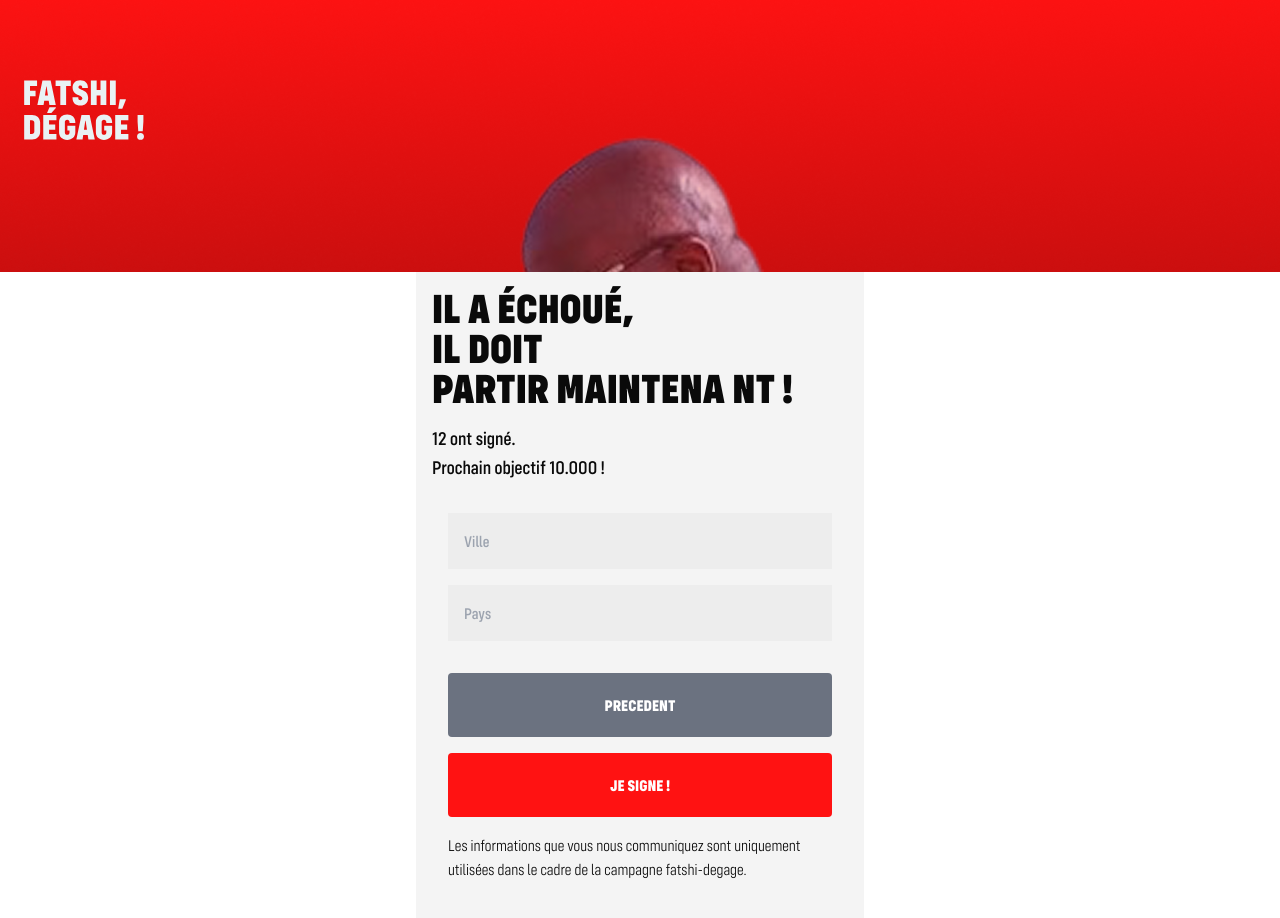
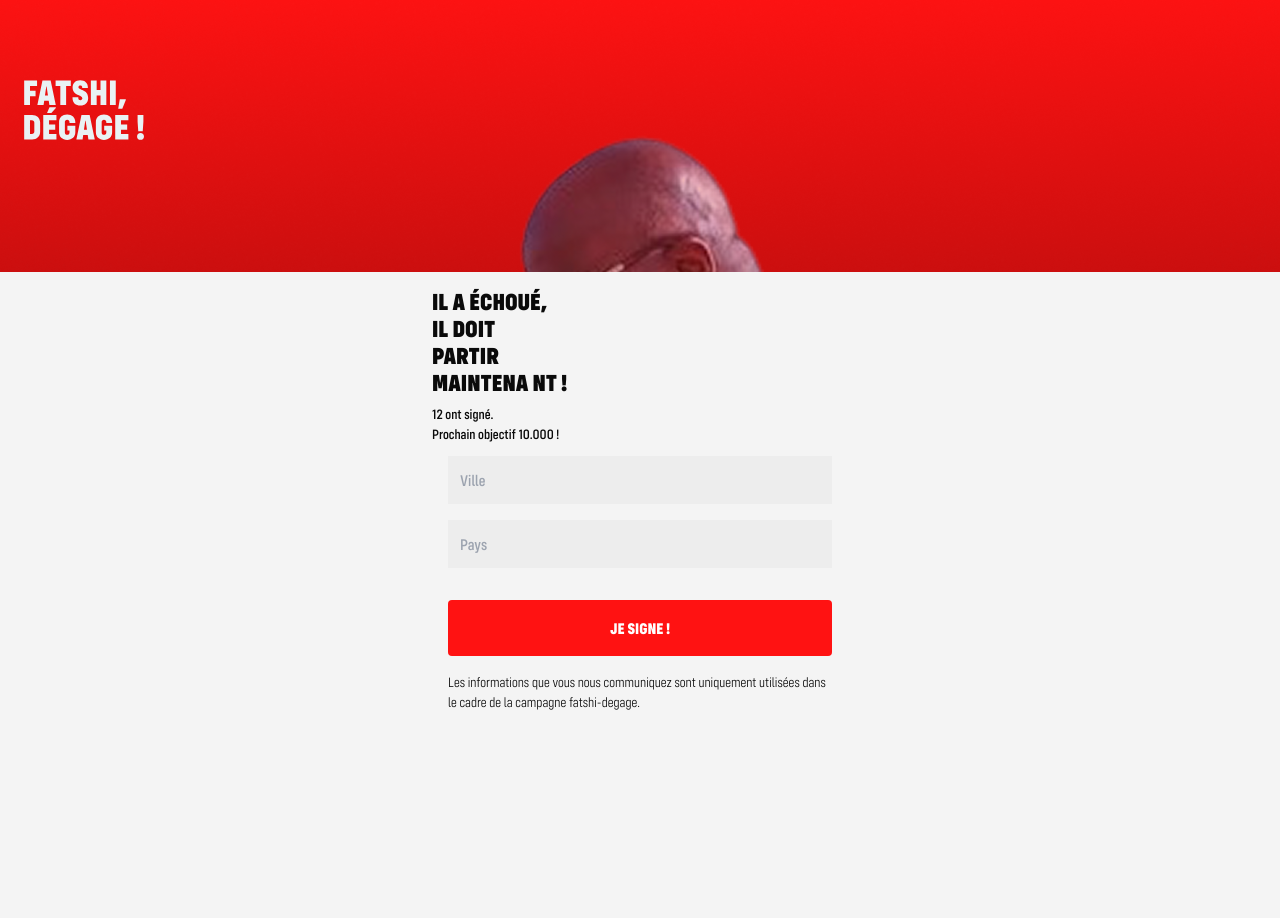
Before and after one commit to jambu43/fdegage, a Next.js app: page / in a window 1280 px wide. Both pictures are taken after a click on the button "SUIVANT". Shown: the top 918 px of the page. After the commit the page ends 848 px from the top, so only its background shows below. Built offline with nearby package versions, Linux system fonts and the light colour scheme.

Commit message:
Fixe again screen

```diff
--- a/app/layout.tsx
+++ b/app/layout.tsx
@@ -22,7 +22,7 @@ export default function RootLayout({
   return (
     <html lang="en">
       <body
-        className={`${embedCode.variable} antialiased h-max-[100vh]`}
+        className={`${embedCode.variable} antialiased h-max-[100vh] bg-[#F4F4F4]`}
       >
          <Header />
         {children}
--- a/app/page.tsx
+++ b/app/page.tsx
@@ -4,9 +4,7 @@ import Header from "@/components/home/header";
 import { SuccessModal } from "@/components/home/success-modal";
 import { useEffect, useState } from "react";
 
-
 export default function Home() {
-
   const [step, setStep] = useState(1);
   const [signupsCount, setSignupsCount] = useState(0);
   const [formData, setFormData] = useState({
@@ -24,21 +22,19 @@ export default function Home() {
   const nextStep = () => setStep(step + 1);
   const prevStep = () => setStep(step - 1);
 
-  const [showSuccess, setShowSuccess] = useState(false)
-  const [isSubmitting, setIsSubmitting] = useState(false)
-
+  const [showSuccess, setShowSuccess] = useState(false);
+  const [isSubmitting, setIsSubmitting] = useState(false);
 
   useEffect(() => {
     fetch("/api/register")
-      .then(res => res.json())
-      .then(data => setSignupsCount(data.count))
+      .then((res) => res.json())
+      .then((data) => setSignupsCount(data.count))
       .catch(() => setSignupsCount(0));
   }, []);
 
-
   const handleSubmit = async (e: React.FormEvent) => {
     e.preventDefault();
-    setIsSubmitting(true)
+    setIsSubmitting(true);
 
     try {
       const response = await fetch("/api/save-signature", {
@@ -47,49 +43,51 @@ export default function Home() {
         headers: { "Content-Type": "application/json" },
       });
 
-
-
-
       if (response.ok) {
-        await new Promise((resolve) => setTimeout(resolve, 1000))
-        setSignupsCount(prev => prev + 1); // Met à jour le nombre d'inscrits
+        await new Promise((resolve) => setTimeout(resolve, 1000));
+        setSignupsCount((prev) => prev + 1); // Met à jour le nombre d'inscrits
 
         setStep(1); // Retour à la première étape
       } else {
         alert("Erreur lors de signature.");
       }
 
-      await new Promise((resolve) => setTimeout(resolve, 1000))
-      console.log("Form submitted:", formData)
+      await new Promise((resolve) => setTimeout(resolve, 1000));
+      console.log("Form submitted:", formData);
 
       // Show success modal
-      setShowSuccess(true)
+      setShowSuccess(true);
 
-      setFormData({ firstName: "", lastName: "", phoneNumber: "", city: "", country: "" }); // Réinitialise le formulaire
-
+      setFormData({
+        firstName: "",
+        lastName: "",
+        phoneNumber: "",
+        city: "",
+        country: "",
+      }); // Réinitialise le formulaire
     } catch (error) {
-      console.error("Error submitting form:", error)
+      console.error("Error submitting form:", error);
       // Add error handling here
     } finally {
-      setIsSubmitting(false)
+      setIsSubmitting(false);
     }
-
   };
-
-
 
   return (
     <main className=" ">
       {/* Header */}
       <Header />
-      <div className="relative max-w-md mx-auto p-4 bg-[#F4F4F4]" style={{ blockSize: '85vh',overflowY: "hidden" }}>
-        <h1 className=" font-extrabold text-[42px] leading-[40px]">
-        IL A ÉCHOUÉ, <br /> IL DOIT <br /> PARTIR  MAINTENA NT !
+      <div
+        className="relative max-w-md mx-auto p-4 bg-[#F4F4F4]"
+        style={{ blockSize: "72vh", overflowY: "hidden" }}
+      >
+        <h1 className=" font-extrabold text-2xl leading-[27px]">
+          IL A ÉCHOUÉ, <br /> IL DOIT <br /> PARTIR <br /> MAINTENA NT !
         </h1>
-        <p className="text-light text-[19px] mt-4">
+        <p className="text-light text-sm mt-2">
           {signupsCount} ont signé. <br /> Prochain objectif 10.000 !
         </p>
-        <div className="flex justify-center h-screen mt-8">
+        <div className="flex justify-center h-screen mt-3">
           <div className="w-96">
             {/* <h2 className="text-xl font-semibold mb-4">
           {step === 1 ? "Étape 1 : Informations personnelles" : "Étape 2 : Localisation"}
@@ -104,7 +102,7 @@ export default function Home() {
                     placeholder="Prénom"
                     value={formData.firstName}
                     onChange={handleChange}
-                className="w-full p-4 bg-[#EDEDED] border-[#EEEEEE] text-black"
+                    className="w-full p-3 bg-[#EDEDED] border-[#EEEEEE] text-black"
                     required
                   />
                   <input
@@ -113,7 +111,7 @@ export default function Home() {
                     placeholder="Nom"
                     value={formData.lastName}
                     onChange={handleChange}
-                className="w-full p-4 bg-[#EDEDED] border-[#EDEDED]  text-black"
+                    className="w-full p-3 bg-[#EDEDED] border-[#EDEDED]  text-black"
                     required
                   />
                   <input
@@ -122,10 +120,14 @@ export default function Home() {
                     placeholder="Téléphone ou Email"
                     value={formData.phoneNumber}
                     onChange={handleChange}
-                className="w-full p-4 bg-[#EDEDED] border-[#EDEDED]  text-black"
+                    className="w-full p-3 bg-[#EDEDED] border-[#EDEDED]  text-black"
                     required
                   />
-              <button type="button" onClick={nextStep} className="bg-[#FF1212] text-white p-5 rounded-sm font-black w-full">
+                  <button
+                    type="button"
+                    onClick={nextStep}
+                    className="bg-[#FF1212] text-white p-4 rounded-sm font-black w-full"
+                  >
                     SUIVANT
                   </button>
                 </div>
@@ -139,7 +141,7 @@ export default function Home() {
                     placeholder="Ville"
                     value={formData.city}
                     onChange={handleChange}
-                className="w-full p-4 bg-[#EDEDED] border-[#EDEDED]  text-black"
+                    className="w-full p-3 bg-[#EDEDED] border-[#EDEDED]  text-black"
                     required
                   />
                   <input
@@ -148,34 +150,39 @@ export default function Home() {
                     placeholder="Pays"
                     value={formData.country}
                     onChange={handleChange}
-                className="w-full p-4 bg-[#EDEDED] border-[#EDEDED]  text-black"
+                    className="w-full p-3 bg-[#EDEDED] border-[#EDEDED]  text-black"
                     required
                   />
-              <div className="flex justify-between">
-              </div>
-              <button type="button" onClick={prevStep} className="bg-gray-500 text-white p-5 rounded-sm font-black w-full">
+                  <div className="flex justify-between"></div>
+                  {/* <button
+                    type="button"
+                    onClick={prevStep}
+                    className="bg-gray-500 text-white p-4 rounded-sm font-black w-full"
+                  >
                     PRECEDENT
-                </button>
-              <button type="submit" className="bg-[#FF1212] text-white p-5 rounded-sm font-black w-full" disabled={isSubmitting}>
+                  </button> */}
+                  <button
+                    type="submit"
+                    className="bg-[#FF1212] text-white p-4 rounded-sm font-black w-full"
+                    disabled={isSubmitting}
+                  >
                     {isSubmitting ? "Envoi en cours..." : " JE SIGNE !"}
                   </button>
-              <p className="font-light">
-              Les informations que vous nous communiquez sont uniquement utilisées dans le cadre de la campagne fatshi-degage.
+                  <p className="font-light text-sm">
+                    Les informations que vous nous communiquez sont uniquement
+                    utilisées dans le cadre de la campagne fatshi-degage.
                   </p>
                 </div>
               )}
             </form>
 
-
-        <SuccessModal isOpen={showSuccess} onClose={() => setShowSuccess(false)} />
+            <SuccessModal
+              isOpen={showSuccess}
+              onClose={() => setShowSuccess(false)}
+            />
           </div>
         </div>
-
       </div>
-
-
-
-
     </main>
   );
 }
```
Lines whose indentation alone changed are shown as unchanged.
